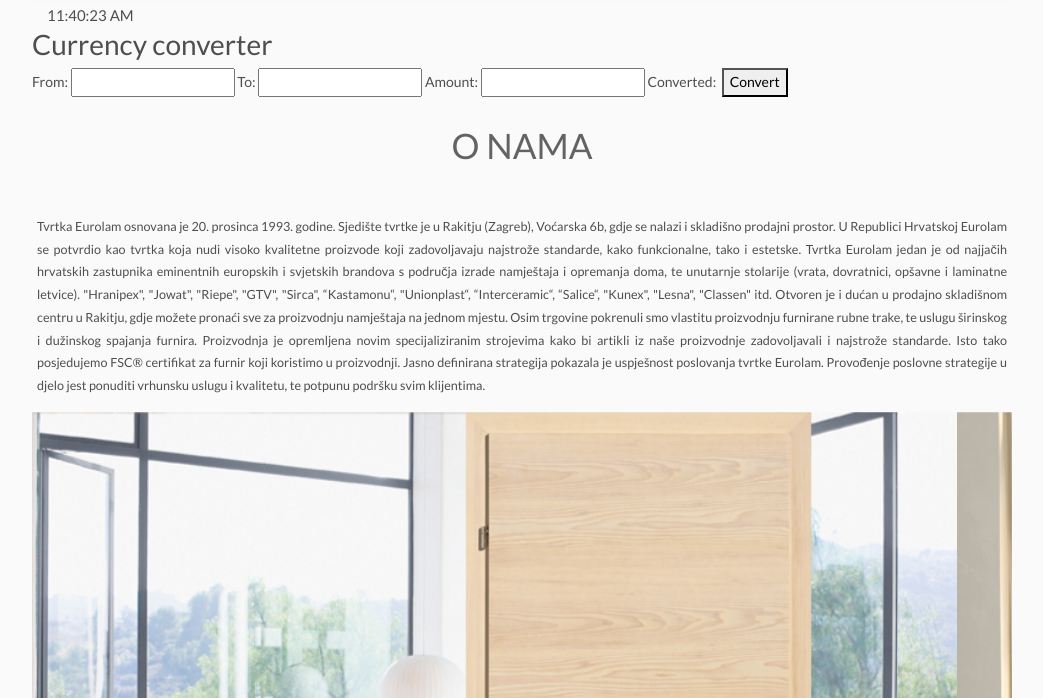
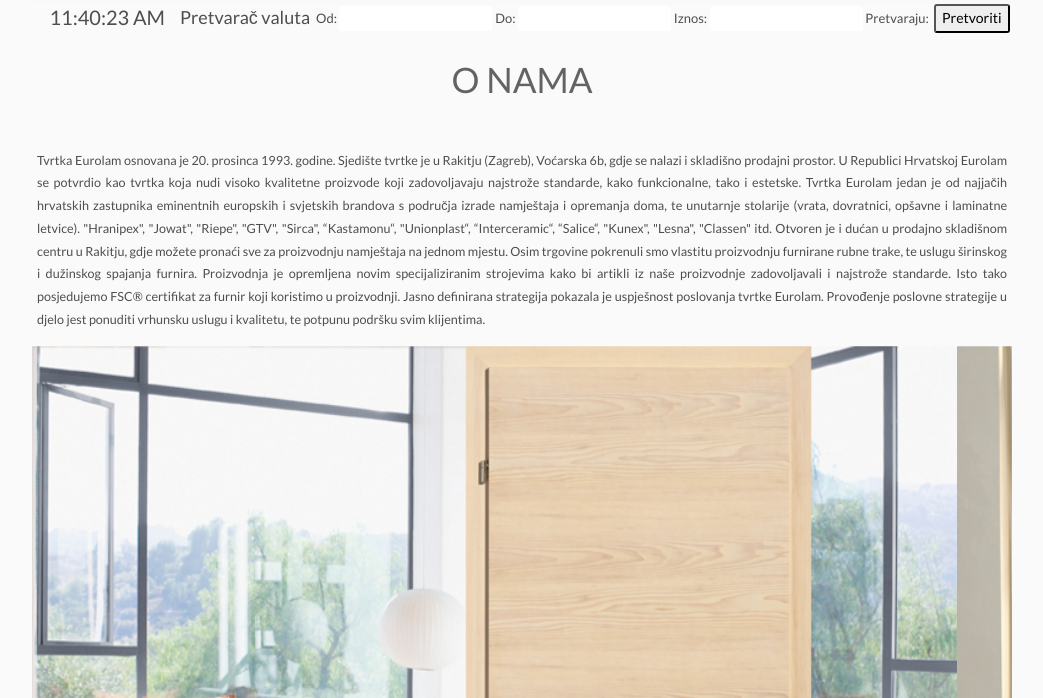
Before and after one commit to irinka1369/Eurolam, a plain HTML site: page o_nama.html in a window 1280 px wide. Shown: the part 102-800 px from the top of the page, without its empty margins (118-1161 px from the left). Drawn offline with nearby package versions, Linux system fonts and the light colour scheme.

Commit message:
final checking

```diff
--- a/css/index.css
+++ b/css/index.css
@@ -76,10 +76,36 @@ header .banner {
 }
 
 .clock, .todayData {
-    font-size: 15px;
+    font-size: 20px;
     margin-left: 15px;
+    margin-top: 2px;
 
 }
+
+.cur_heading {
+    font-size: 18px;
+    vertical-align: middle;
+    margin: 3px 6px 0 0;
+    }
+
+label {
+    font-size: 13px;
+}
+
+.currency_input {
+    text-transform: uppercase;
+    border: 1px #4E4E4E;
+    border-radius: 3px;
+}
+.inform {
+    display: flex;
+    justify-content: center;
+    flex-wrap: wrap;
+}
+.curr-convert {
+    border-radius: 3px;
+}
+
 
 
 /* section styling */
--- a/o_nama.html
+++ b/o_nama.html
@@ -50,27 +50,23 @@
         </nav>
           </header><!-- #header -->
 
-
-    <span class="clock"></span><span class="todayData"></span>
-
-
-
-    <section>
-        <h2>Currency converter</h2>
+<section class="inform">
+        <span class="clock"></span><span class="todayData"></span>
+        <h2 class="cur_heading">Pretvarač valuta</h2>
         <form class="converter">
             <label>
-                From: <input type="text" name="curr-from">
+                Od: <input class="currency_input" type="text" name="curr-from">
             </label>
              <label>
-                To: <input type="text" name="curr-to">
+                Do: <input class="currency_input" type="text" name="curr-to">
             </label>
             <label>
-                Amount: <input type="number" name="curr-amount">
+                Iznos: <input class="currency_input" type="number" name="curr-amount">
             </label>
              <label>
-                Converted: <output type="text" name="curr-converted"></output>
+                Pretvaraju: <output name="curr-converted"></output>
             </label>
-            <button class="curr-convert">Convert</button>
+            <button class="curr-convert">Pretvoriti</button>
         </form>
     </section>
 
@@ -117,7 +113,7 @@
                             <img src="img/carousel-4.jpg" class="d-block w-100" alt="Sobna Vrata Venge">
                         </div>
                         <div class="carousel-item">
-                            <img src="img/carousel-5.jpg" class="d-block w-100" alt="Sobna Vrata Bijela sa staklom">
+                            <img src="img/carousel-9.jpg" class="d-block w-100" alt="Sobna Vrata Bijela sa staklom">
                         </div>
                     </div>
                 </div>
```
Also changed, not shown: index.html (+1 -1 lines).
